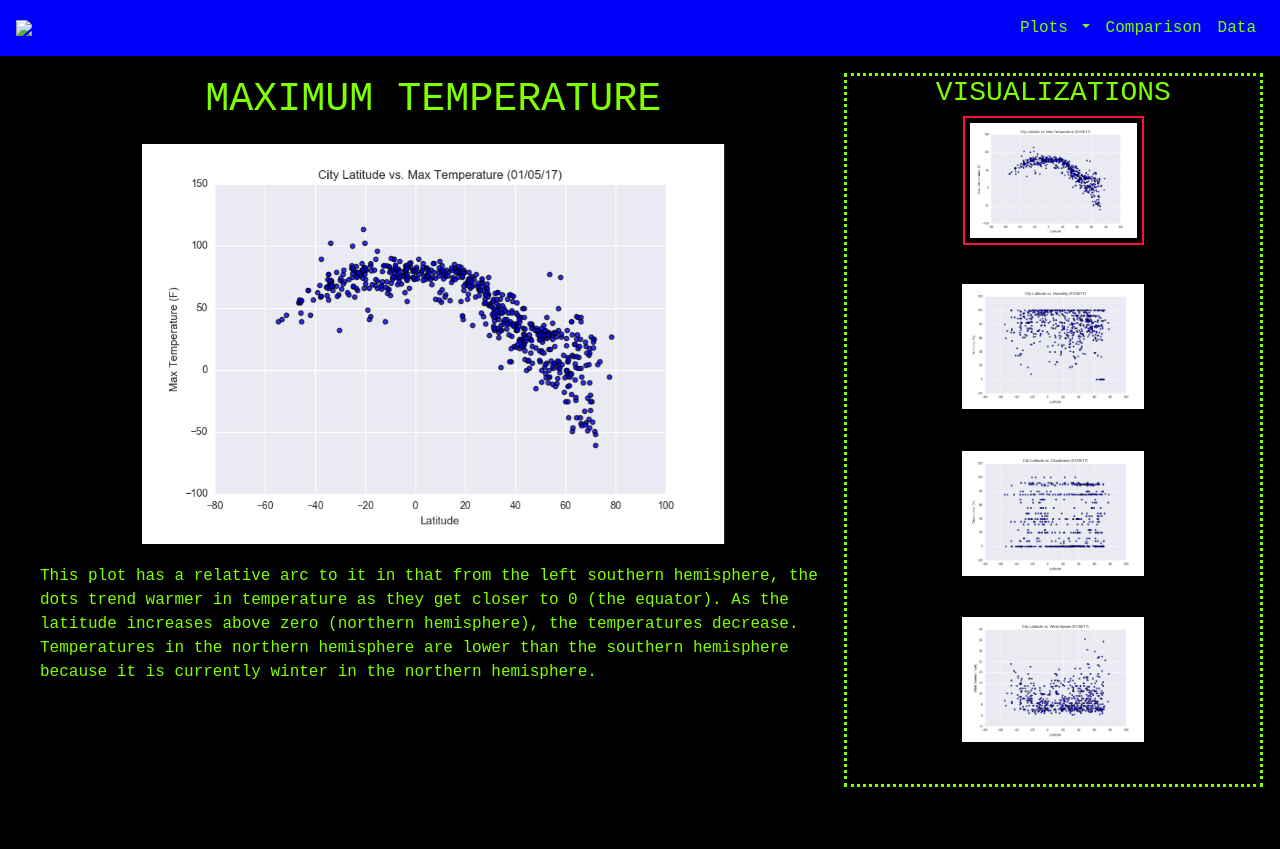
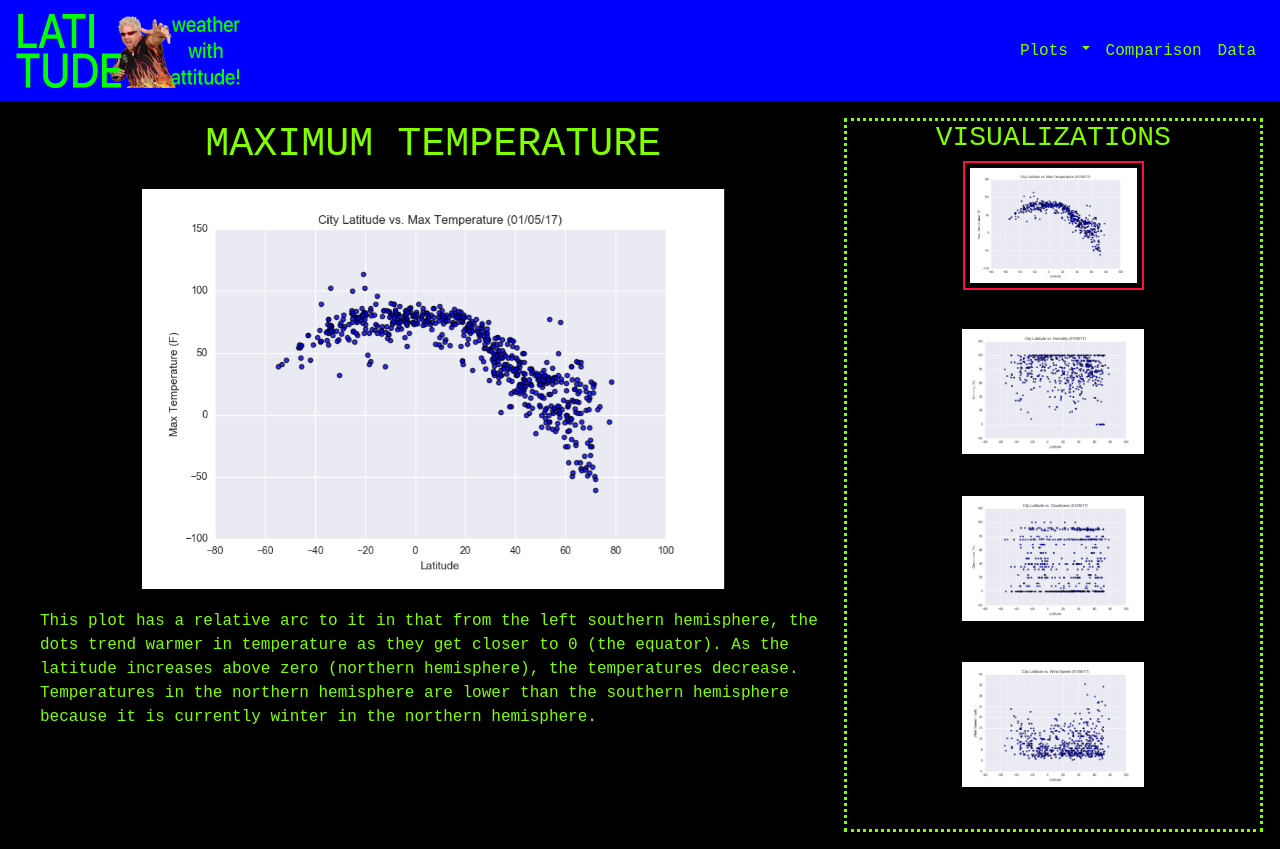
Before and after one commit to beaujeffrey03/web-design-challenge, a plain HTML site: page max_temp.html in a window 1280 px wide. Before the commit the page ends 804 px from the top, so only its background shows below. Drawn offline with nearby package versions, Linux system fonts and the light colour scheme; the site is published under a folder, as on GitHub Pages, so addresses that start at the root find nothing.

Commit message:
OKAY. DONE NOW. Geez. Fixed the last nav image issue.

```diff
--- a/max_temp.html
+++ b/max_temp.html
@@ -10,7 +10,7 @@
 
 <body class='body-bg'>
   <nav class="navbar navbar-expand-lg nav-bg-blue main-font">
-    <a class="navbar-brand" href="index.html"> <img src="/resources/assets/images/main_nav.png"> </a>
+    <a class="navbar-brand" href="index.html"> <img src="resources/assets/images/main_nav.png"> </a>
     <button class="navbar-toggler" type="button" data-toggle="collapse" data-target="#navbarSupportedContent" aria-controls="navbarSupportedContent" aria-expanded="false" aria-label="Toggle navigation">
       <span class="navbar-toggler-icon"></span>
     </button>
```
